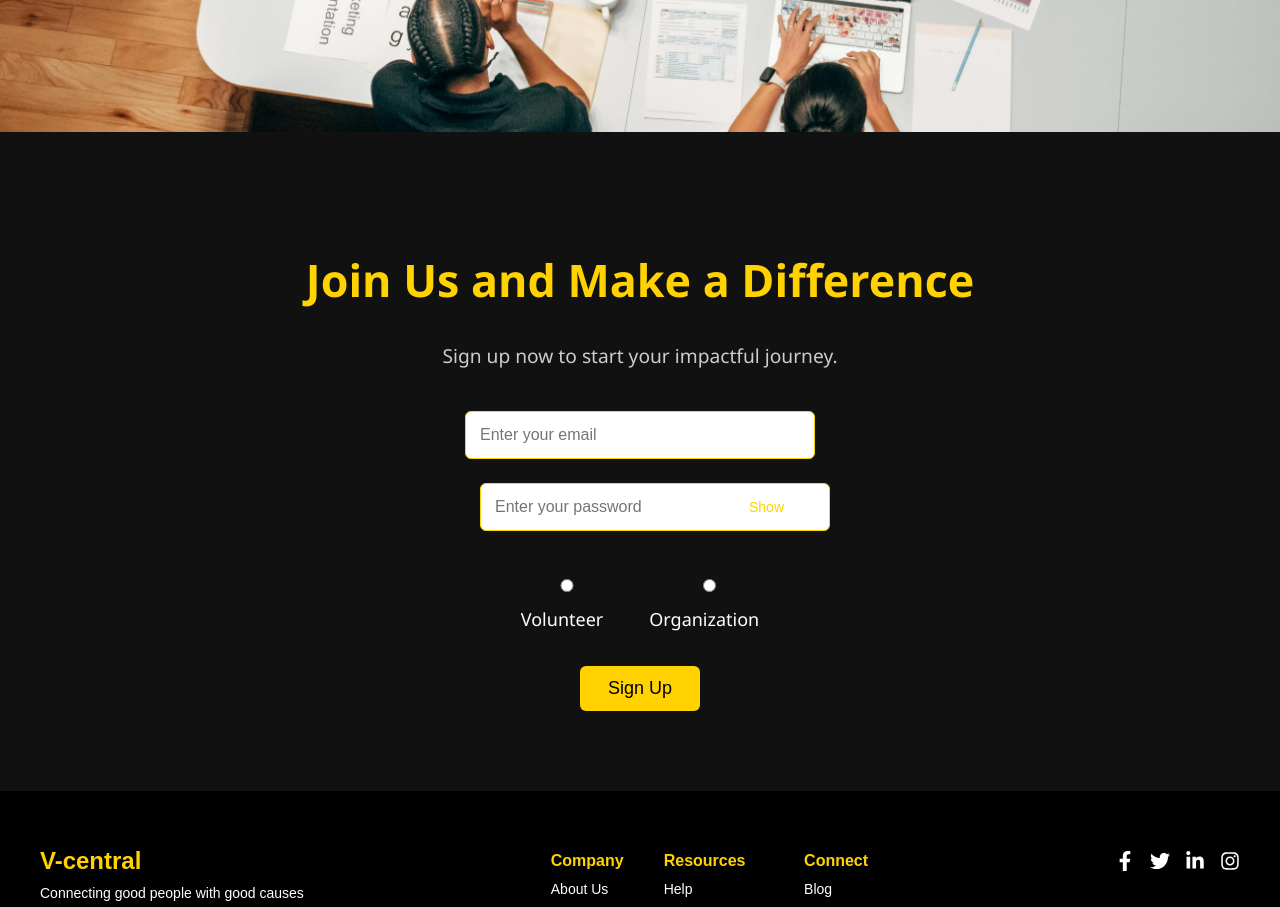
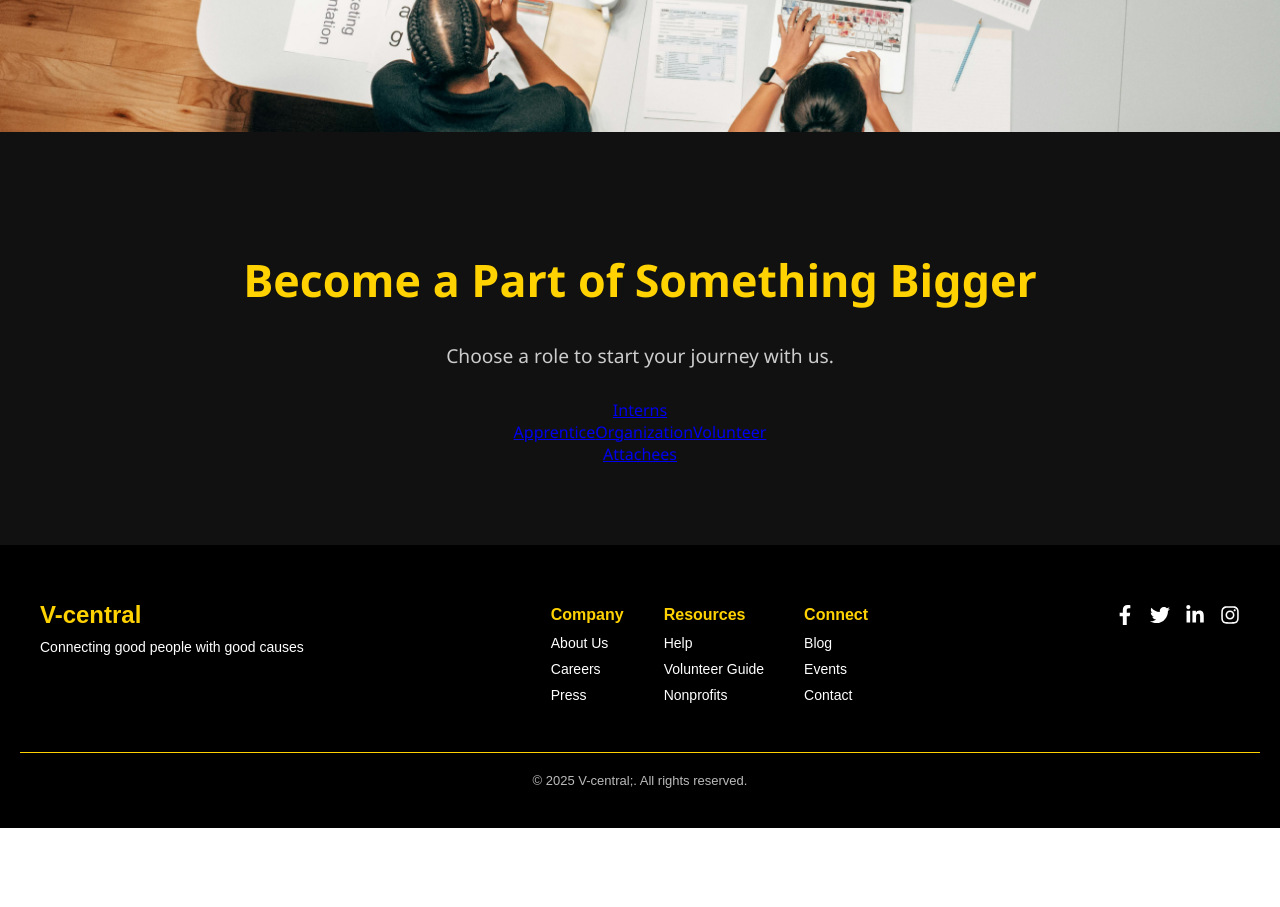
Before and after one commit to Sheldon-Odhiambo/v-central, a React (Vite) app: page / in a window 1280 px wide. Shown: the part 480-1387 px from the top of the page. After the commit the page ends 1308 px from the top, so only its background shows below. Built offline with nearby package versions, Linux system fonts and the light colour scheme.

Commit message:
refactor

```diff
--- a/src/components/Home.jsx
+++ b/src/components/Home.jsx
@@ -1,37 +1,8 @@
-import React, { useState } from 'react';
-import { useNavigate, Link } from 'react-router-dom';
+import React from 'react';
+import { Link } from 'react-router-dom';
 import '../styles/Home.css';
 
 const Home = () => {
-  const [email, setEmail] = useState('');
-  const [userType, setUserType] = useState('');
-  const [password, setPassword] = useState('');
-  const [showPassword, setShowPassword] = useState(false);
-  const [passwordStrength, setPasswordStrength] = useState('');
-
-  const navigate = useNavigate();
-
-  const checkPasswordStrength = (pwd) => {
-    if (!pwd) return '';
-    if (pwd.length < 6) return 'weak';
-    if (/[A-Z]/.test(pwd) && /[0-9]/.test(pwd) && /[!@#$%^&*]/.test(pwd)) return 'strong';
-    return 'medium';
-  };
-
-  const handlePasswordChange = (e) => {
-    const pwd = e.target.value;
-    setPassword(pwd);
-    setPasswordStrength(checkPasswordStrength(pwd));
-  };
-
-  const handleSignUp = () => {
-    if (email && userType && password) {
-      navigate('/signup/volunteer', { state: { email, userType, password } });
-    } else {
-      alert('Please fill in all fields: email, password, and user type.');
-    }
-  };
-
   return (
     <div className="home-wrapper">
       <section className="impact-hero">
@@ -45,65 +16,22 @@ const Home = () => {
       </section>
 
       <section className="home-container">
-        <h2 className="home-title">Join Us and Make a Difference</h2>
-        <p className="home-subtitle">Sign up now to start your impactful journey.</p>
+        <h2 className="home-title">Become a Part of Something Bigger</h2>
+        <p className="home-subtitle">Choose a role to start your journey with us.</p>
 
-        <input
-          type="email"
-          placeholder="Enter your email"
-          value={email}
-          onChange={(e) => setEmail(e.target.value)}
-          className="input-field"
-        />
-
-        <div className="password-field-wrapper">
-          <input
-            type={showPassword ? 'text' : 'password'}
-            placeholder="Enter your password"
-            value={password}
-            onChange={handlePasswordChange}
-            className="input-field"
-          />
-          <button
-            type="button"
-            onClick={() => setShowPassword(!showPassword)}
-            className="toggle-password-btn"
-          >
-            {showPassword ? 'Hide' : 'Show'}
-          </button>
+        <div className="diagram">
+          <div className="diagram-row top-row">
+            <Link to="/signup/coach" className="node">Interns</Link>
+          </div>
+          <div className="diagram-row middle-row">
+            <Link to="/signup/player" className="node">Apprentice</Link>
+            <Link to="/signup/organization" className="node center-node">Organization</Link>
+            <Link to="/signup/volunteer" className="node">Volunteer</Link>
+          </div>
+          <div className="diagram-row bottom-row">
+            <Link to="/signup/admin" className="node">Attachees</Link>
+          </div>
         </div>
-
-        {password && (
-          <div className={`password-strength ${passwordStrength}`}>
-            Strength: {passwordStrength.charAt(0).toUpperCase() + passwordStrength.slice(1)}
-          </div>
-        )}
-
-        <div className="user-type-selection">
-          <label>
-            <input
-              type="radio"
-              value="volunteer"
-              checked={userType === 'volunteer'}
-              onChange={(e) => setUserType(e.target.value)}
-            />
-            Volunteer
-          </label>
-
-          <label>
-            <input
-              type="radio"
-              value="organization"
-              checked={userType === 'organization'}
-              onChange={(e) => setUserType(e.target.value)}
-            />
-            Organization
-          </label>
-        </div>
-
-        <button onClick={handleSignUp} className="signup-button">
-          Sign Up
-        </button>
       </section>
     </div>
   );
```
